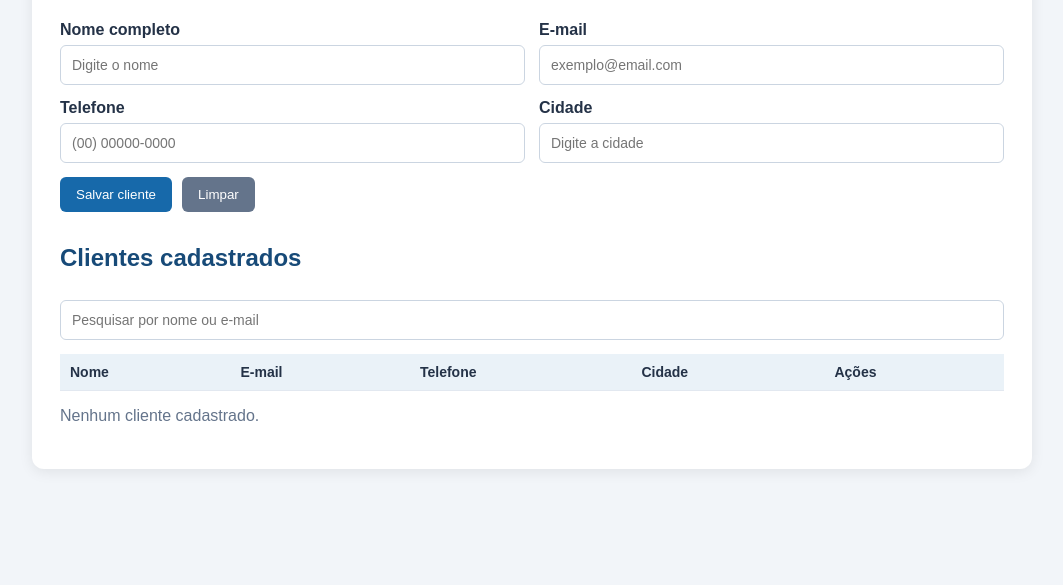
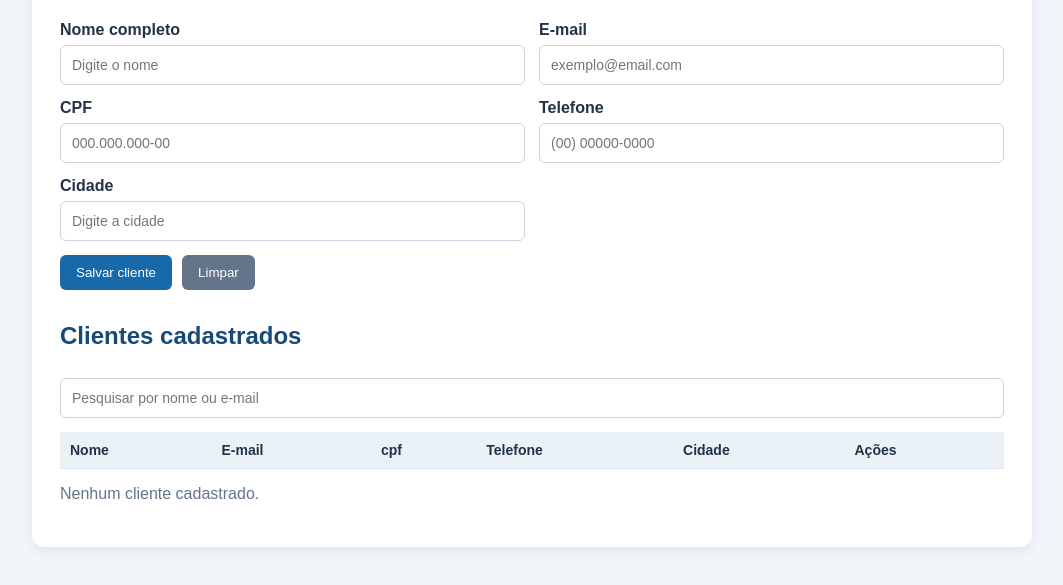
Before and after one commit to juliobezerramelo-art/Sistema-de-Cadastros, a plain HTML site: page index.html in a window 1280 px wide. Shown: the part 131-716 px from the top of the page, without its empty margins (108-1171 px from the left). Drawn offline with Linux system fonts and the light colour scheme.

Commit message:
index.html

```diff
--- a/index.html
+++ b/index.html
@@ -48,7 +48,13 @@
 
       </div>
 
+      <div class="campo">
 
+        <label for="CPF">CPF</label>
+
+        <input type="text" id="cpf" placeholder="000.000.000-00" maxlength="14" >
+
+      </div>
 
       <div class="campo">
 
@@ -96,7 +102,7 @@
 
             <tr>
 
-              <th>Nome</th><th>E-mail</th><th>Telefone</th>
+              <th>Nome</th><th>E-mail</th> <th>cpf</th> <th>Telefone</th>
 
               <th>Cidade</th><th>Ações</th>
 
```
